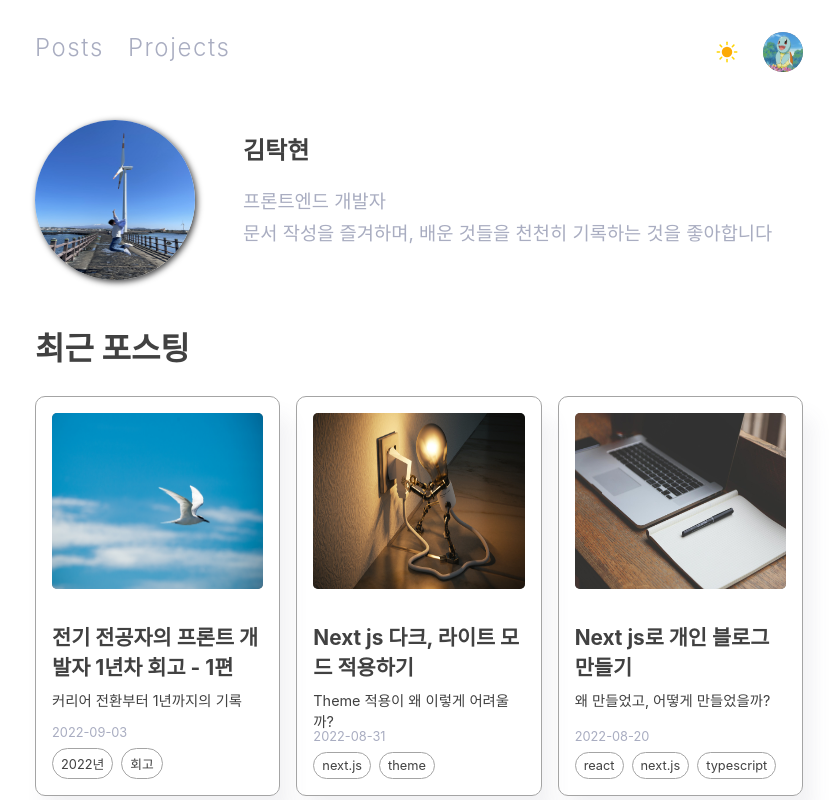
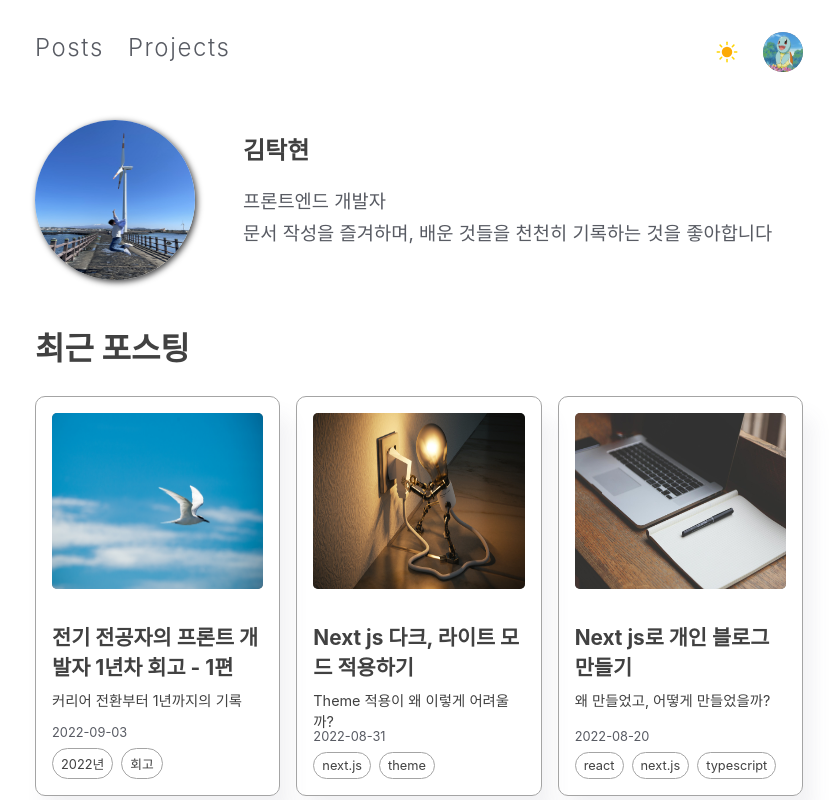
Before and after one commit to TakhyunKim/takhyun.dev, a Next.js app: page / in a window 1280 px wide. Shown: the top 800 px of the page, without its empty margins (221-1055 px from the left). Built offline with nearby package versions, Linux system fonts and the light colour scheme.

Commit message:
feat: modify description text color

```diff
--- a/styles/globals.css
+++ b/styles/globals.css
@@ -1,7 +1,7 @@
 :root {
   --bg-color: #ffffff;
   --text-color: #414141;
-  --description-text-color: #a9adc1;
+  --description-text-color: #585b63;
   --border-color: #a4a4a4;
   --box-shadow-color: #5c5f7014;
   --box-shadow-hovered-color: #5c5f701a;
@@ -28,6 +28,7 @@ body[data-theme="dark"] {
 body[data-theme="light"] {
   --bg-color: #ffffff;
   --text-color: #414141;
+  --description-text-color: #585b63;
   --border-color: #a4a4a4;
   --box-bg-hovered-color: #efeeee;
   --post-text-color: #343434;
```
